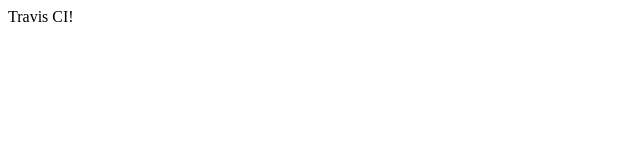
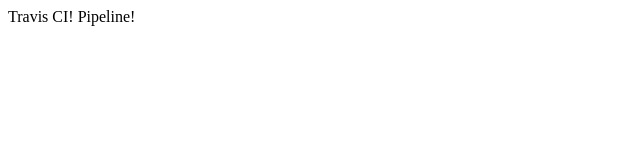
Before and after one commit to lioneltay/my-website, a React app: page / in a window 1280 px wide. Shown: the top 160 px of the page, without its empty margins (0-640 px from the left). Built offline with nearby package versions, Linux system fonts and the light colour scheme.

Commit message:
multiline in yaml

```diff
--- a/src/App.tsx
+++ b/src/App.tsx
@@ -4,7 +4,7 @@
   render() {
     return (
       <div>
-        <div>Travis CI!</div>
+        <div>Travis CI! Pipeline!</div>
       </div>
     )
   }
```
Also changed, not shown: .travis.yml.
